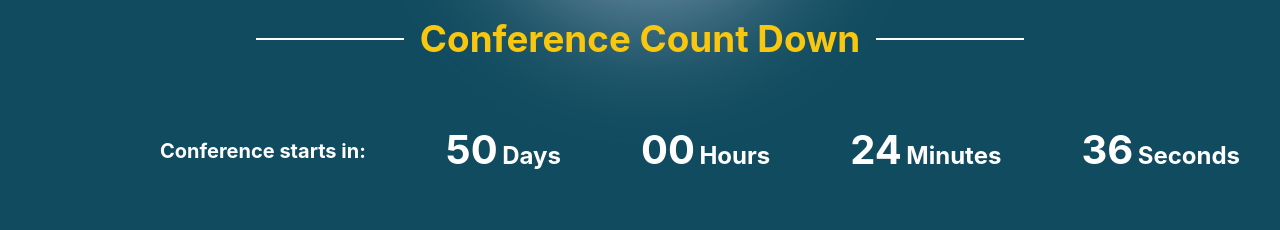
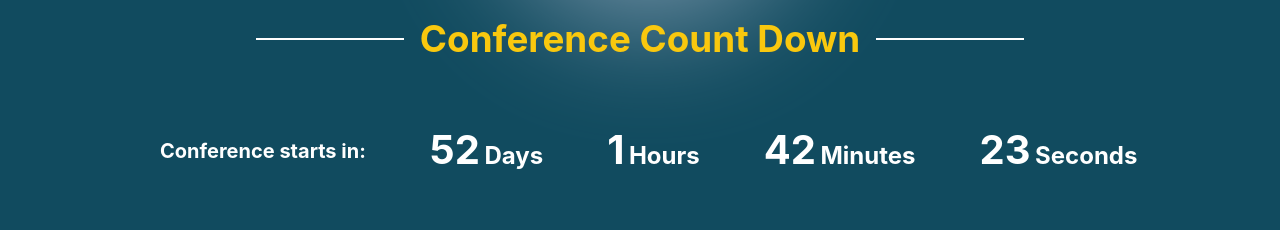
Before and after one commit to KazemZavari/international-conference-app, a React (Vite) app: page / in a window 1280 px wide. Shown: the part 840-1070 px from the top of the page. Built offline with nearby package versions, Linux system fonts and the light colour scheme; the HTML template or start-up script is replaced by a standard one.

Commit message:
add ConferenceDay

```diff
--- /dev/null
+++ b/src/components/ConferanceDay.tsx
@@ -0,0 +1,82 @@
+import React, { useState, useEffect } from "react";
+type ConferanceDayProps = {
+  day: number;
+  month: number;
+};
+const ConferanceDay: React.FC<ConferanceDayProps> = ({ day, month }) => {
+  const [state, setState] = useState({
+    seconds: 0,
+    hours: 0,
+    minutes: 0,
+    days: 0,
+  });
+
+  const currentTime = new Date();
+  const currentYear = currentTime.getFullYear();
+
+  useEffect(() => {
+    setInterval(() => {
+      const countdown = () => {
+        const nowDate = new Date();
+        let conferanceDay = new Date(currentYear, month - 1, day);
+        if (nowDate > conferanceDay) {
+          conferanceDay = new Date(currentYear + 1, month - 1, day);
+        } else if (nowDate.getFullYear() === conferanceDay.getFullYear() + 1) {
+          conferanceDay = new Date(currentYear, month - 1, day);
+        }
+
+        const currentTime = nowDate.getTime();
+        const conferanceTime = conferanceDay.getTime();
+
+        const timeRemaining = conferanceTime - currentTime;
+
+        let seconds = Math.floor(timeRemaining / 1000);
+        let minutes = Math.floor(seconds / 60);
+        let hours = Math.floor(minutes / 60);
+        let days = Math.floor(hours / 24);
+
+        seconds %= 60;
+        minutes %= 60;
+        hours %= 24;
+
+        setState((prevState) => ({
+          ...prevState,
+          seconds,
+          minutes,
+          hours,
+          days,
+        }));
+      };
+      countdown();
+    }, 1000);
+  }, [currentYear, day, month]);
+
+  return (
+
+      <div className=" absolute top-44 left-40 text-white flex ">
+        <span className="font-bold text-[20px] justify-start ">
+          Conference starts in:
+        </span>
+        <div className="ml-16 -mt-4">
+          <span className="font-bold text-[40px]">{state.days}</span>{" "}
+          <span className="font-bold text-[24px]">Days</span>
+        </div>
+        <div className="ml-16  -mt-4">
+          <span className="font-bold text-[40px]">{state.hours}</span>{" "}
+          <span className="font-bold text-[24px]">Hours</span>
+        </div>
+        <div className="ml-16  -mt-4">
+          <span className="font-bold text-[40px]">{state.minutes}</span>{" "}
+          <span className="font-bold text-[24px]">Minutes</span>
+        </div>
+        <div className="ml-16  -mt-4">
+          <span className="font-bold text-[40px]">{state.seconds}</span>{" "}
+          <span className="font-bold text-[24px]">Seconds</span>
+        </div>
+      </div>
+
+
+  );
+};
+
+export default ConferanceDay;
--- a/src/components/CountDown.tsx
+++ b/src/components/CountDown.tsx
@@ -1,34 +1,12 @@
 import Divider from "../components/Divider";
 import ColorDiv from "../components/ColorDiv";
-
+import ConferanceDay from "./ConferanceDay";
 const CountDown: React.FC = () => {
   return (
-    <div
-      className="w-[100%] h-[45vh] bg-[#114b5f] inlin-flex justify-center relative overflow-hidden"
-    >
+    <div className="w-[100%] h-[45vh] bg-[#114b5f] inlin-flex justify-center relative overflow-hidden">
       <ColorDiv />
       <Divider borderText="Conference Count Down" borderWidth="w-[60%]" />
-      <div className=" absolute top-44 left-40 text-white flex ">
-        <span className="font-bold text-[20px] justify-start ">
-          Conference starts in:
-        </span>
-        <div className="ml-20 -mt-4">
-          <span className="font-bold text-[40px]">50</span>{" "}
-          <span className="font-bold text-[24px]">Days</span>
-        </div>
-        <div className="ml-20  -mt-4">
-          <span className="font-bold text-[40px]">00</span>{" "}
-          <span className="font-bold text-[24px]">Hours</span>
-        </div>
-        <div className="ml-20  -mt-4">
-          <span className="font-bold text-[40px]">24</span>{" "}
-          <span className="font-bold text-[24px]">Minutes</span>
-        </div>
-        <div className="ml-20  -mt-4">
-          <span className="font-bold text-[40px]">36</span>{" "}
-          <span className="font-bold text-[24px]">Seconds</span>
-        </div>
-      </div>
+      <ConferanceDay day={20} month={4} />
     </div>
   );
 };
```
